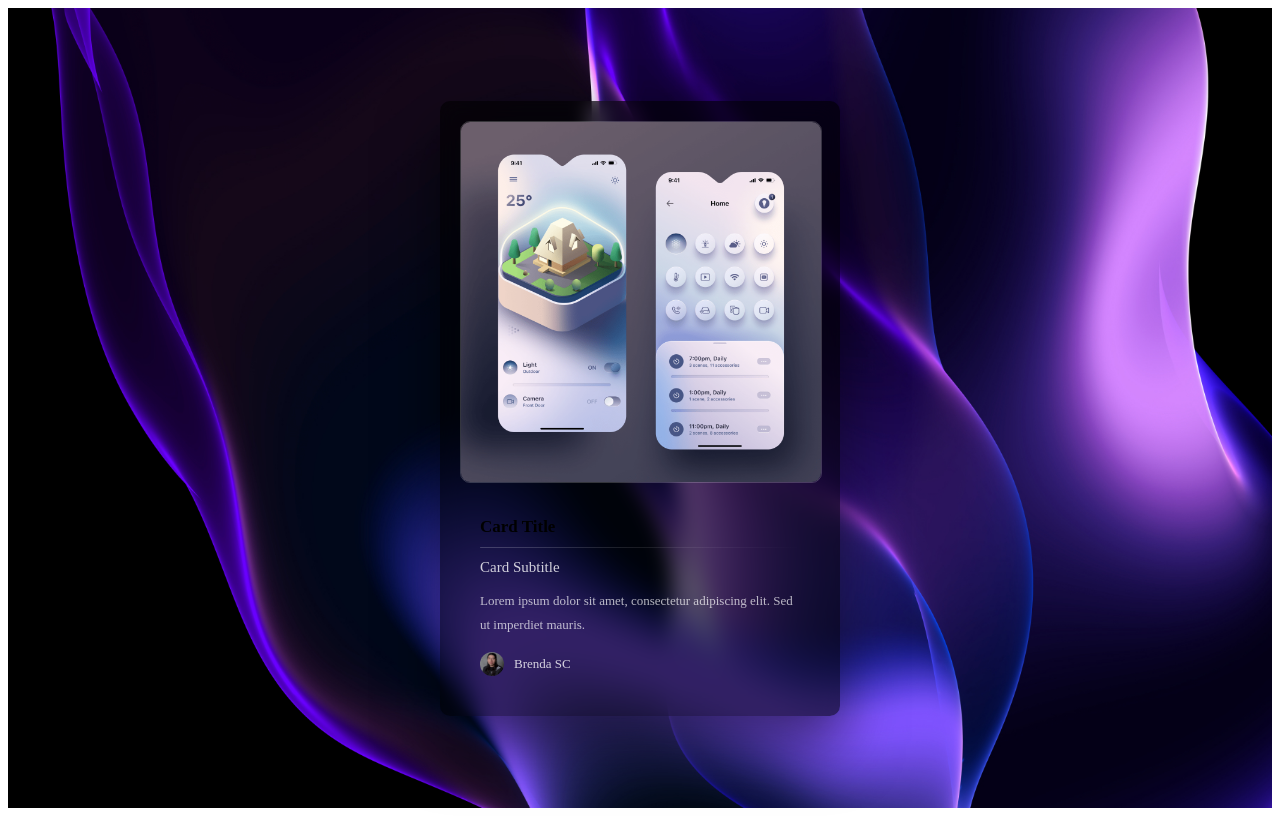
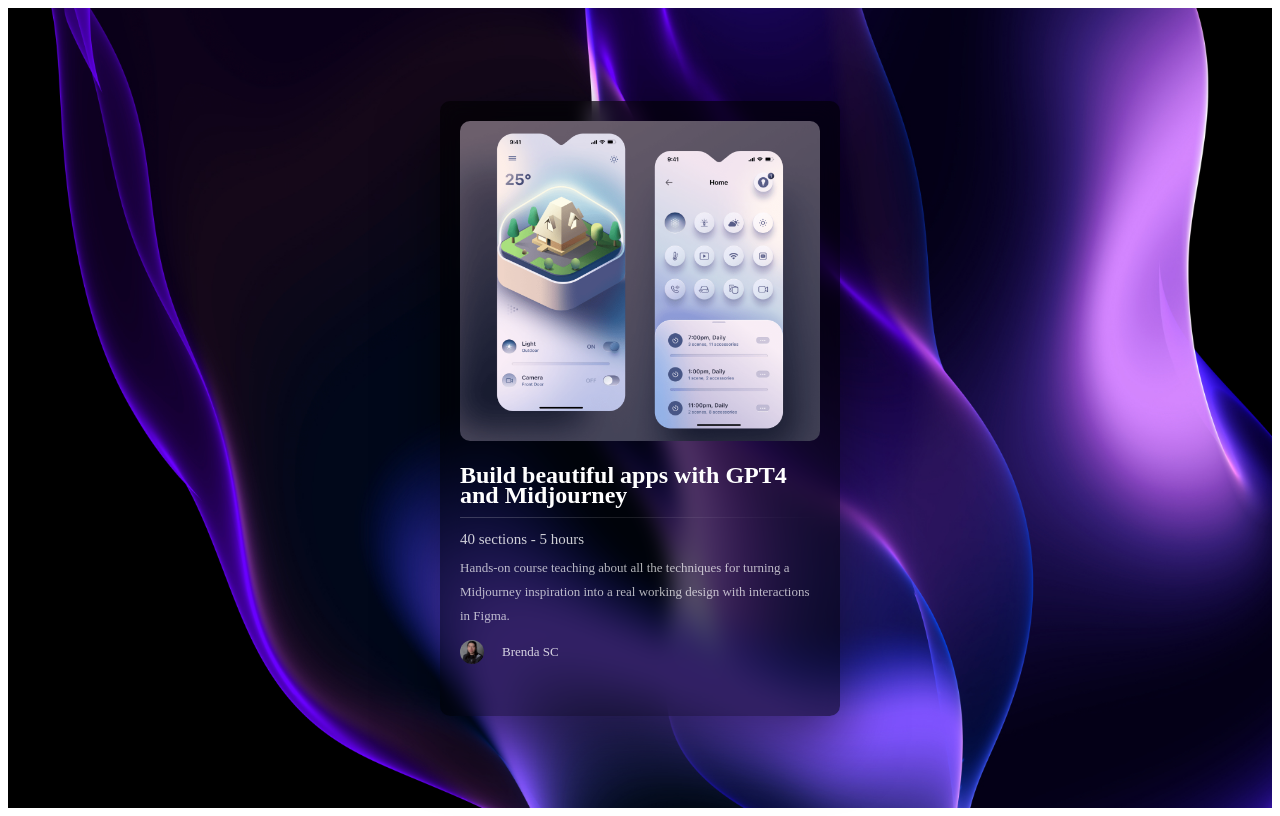
Before and after one commit to brenfondeadora/CodeSandbox_React_ChatGPT, a React (Create React App) app: page / in a window 1280 px wide. Built offline with nearby package versions, Linux system fonts and the light colour scheme.

Commit message:
style: fix css for elements, copy texts from figma

```diff
--- a/src/App.js
+++ b/src/App.js
@@ -18,8 +18,6 @@
 `;
 
 const Card = styled.div`
-  padding: 20px;
-  gap: 20px;
   width: 360px;
   height: 575px;
   border-radius: 5px;
@@ -32,6 +30,7 @@
   /* Note: backdrop-filter has minimal browser support */
 
   border-radius: 10px;
+  padding: 20px;
 `;
 
 const Divider = styled.hr`
@@ -42,7 +41,7 @@
     rgba(255, 255, 255, 0.2) 0%,
     rgba(255, 255, 255, 0) 100%
   );
-  border-radius: 10px;
+  margin: 12px 0;
 `;
 
 const Subtitle = styled.h4`
@@ -50,29 +49,32 @@
   font-weight: 510;
   font-size: 15px;
   line-height: 18px;
-  margin: 10px 0;
+  margin: 0 0 8px;
   color: rgba(255, 255, 255, 0.8);
 `;
 
 const CoverImage = styled.img`
   width: 100%;
+  height: 320px;
+  object-fit: cover;
   border-radius: 10px;
-  border: 1px solid rgba(255, 255, 255, 0.2);
 `;
 
 const CardContent = styled.div`
-  padding: 20px;
+  padding-top: 20px;
 `;
 
-const Title = styled.h3`
+const Title = styled.h2`
+  margin: 0;
   font-style: normal;
   font-weight: 590;
-  font-size: 17px;
+  font-size: 24px;
   line-height: 20px;
-  margin: 10px 0;
+  color: #ffffff;
 `;
 
 const Text = styled.p`
+  margin: 0 0 12px;
   font-style: normal;
   font-weight: 400;
   font-size: 13px;
@@ -82,9 +84,20 @@
 
 const Author = styled.div`
   display: flex;
+  flex-direction: row;
   align-items: center;
-  margin-top: 15px;
-  position: relative;
+  padding: 0px;
+  gap: 8px;
+
+  width: 320px;
+  height: 24px;
+
+  /* Inside auto layout */
+
+  flex: none;
+  order: 5;
+  align-self: stretch;
+  flex-grow: 0;
 `;
 
 const Avatar = styled.img`
@@ -95,10 +108,12 @@
 `;
 
 const AuthorName = styled.span`
+  font-family: "SF Pro";
   font-style: normal;
   font-weight: 510;
   font-size: 13px;
   line-height: 16px;
+  /* identical to box height */
 
   color: rgba(255, 255, 255, 0.8);
 `;
@@ -109,12 +124,13 @@
       <Card>
         <CoverImage src={coverImage} alt="Cover" />
         <CardContent>
-          <Title>Card Title</Title>
+          <Title>Build beautiful apps with GPT4 and Midjourney</Title>
           <Divider />
-          <Subtitle>Card Subtitle</Subtitle>
+          <Subtitle>40 sections - 5 hours</Subtitle>
           <Text>
-            Lorem ipsum dolor sit amet, consectetur adipiscing elit. Sed ut
-            imperdiet mauris.
+            Hands-on course teaching about all the techniques for turning a
+            Midjourney inspiration into a real working design with interactions
+            in Figma.
           </Text>
           <Author>
             <Avatar src={avatarImage} alt="Brenda SC" />
```
